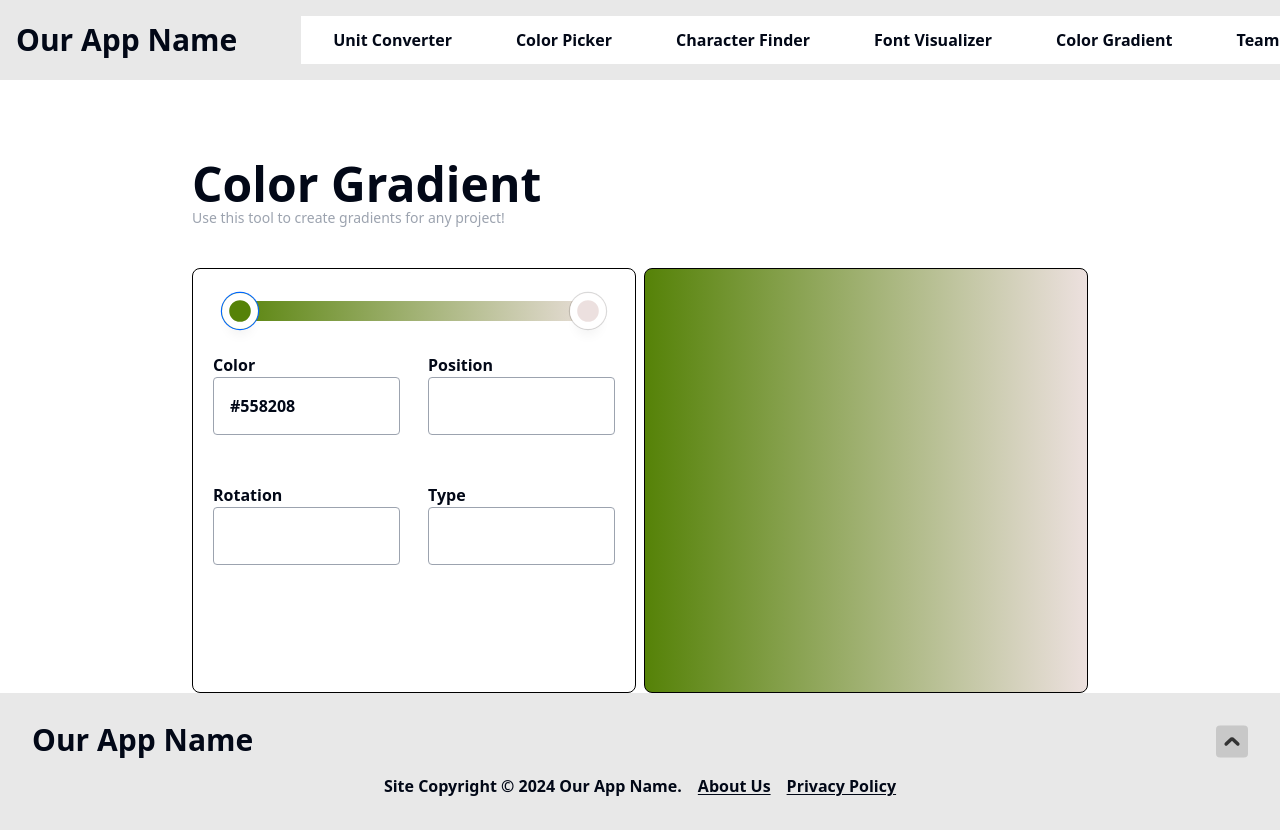
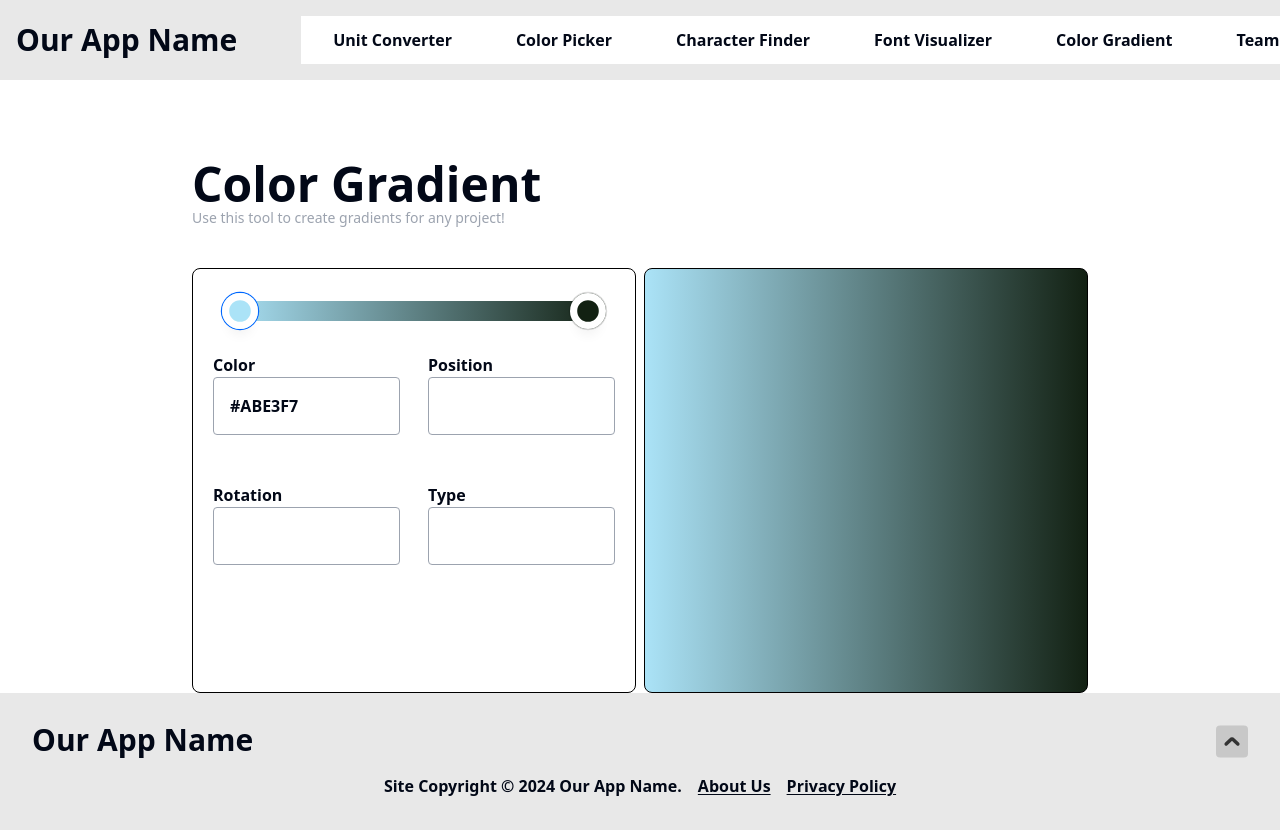
Before and after one commit to chingu-voyages/devex.tools, a React (Vite) app in the folder fetools-app/: page /color-gradient in a window 1280 px wide. Shown: the top 830 px of the page. Built offline with nearby package versions, Linux system fonts and the light colour scheme.

Commit message:
Handles work as intended, Color input sync to handles
Color input shows hex values, also updating the hex values update the color gradient of current handle

```diff
--- a/fetools-app/src/components/ColorGradientInterface.jsx
+++ b/fetools-app/src/components/ColorGradientInterface.jsx
@@ -2,21 +2,22 @@ import { useRef, useState, useEffect } from "react"
 import tinycolor from "tinycolor2";
 
 export default function ColorGradientInterface({
-    showValues,
-    handleColorChange
+    inputValue,
+    handleColorInputChange
 }){
 
-    const [displayData, setDisplayData] = useState(showValues)
-    const [inputValue, setInputValue] = useState({
-        color: showValues.color
-    });
+    const [displayData, setDisplayData] = useState(inputValue)
+    const [lastValidData, setLastValidData] = useState(inputValue)
 
     const colorInputRef = useRef()
 
     // Update displayData when showValues changes
     useEffect(() => {
-        setDisplayData(showValues);
-    }, [showValues]);
+        setDisplayData(inputValue);
+        if (tinycolor(inputValue.color).isValid()) {
+            setLastValidData({...lastValidData, color: tinycolor(inputValue.color).toHexString()});
+        }
+    }, [inputValue]);
 
     // Ensure input fields reflect the updated displayData
     useEffect(() => {
@@ -33,7 +34,7 @@ export default function ColorGradientInterface({
                 ref={colorInputRef}
                 defaultValue={displayData.color}
                 onChange={handleColorInputChange}
-                placeholder={displayData.color}
+                placeholder={lastValidData.color || displayData.color}
                 type="text"
                 className="rounded-sm border border-gray-400 p-4 uppercase"/>
             </label>
@@ -50,18 +51,4 @@ export default function ColorGradientInterface({
         </>
     )
 
-    function isValidHexColor(color){
-        return tinycolor(color).isValid();
-    }
-
-    function handleColorInputChange(evt){
-        const newColor = evt.target.value;
-        setInputValue({...inputValue, color: newColor}); // Update input value
-
-        console.log(isValidHexColor(newColor))
-
-        if (isValidHexColor(newColor)) {
-            handleColorChange(newColor); // Pass the new color to the parent component
-        }
-    };
 }
--- a/fetools-app/src/components/ColorGradientSlider.jsx
+++ b/fetools-app/src/components/ColorGradientSlider.jsx
@@ -1,12 +1,13 @@
 import {  useState } from "react"
+import tinycolor from "tinycolor2"
 
 export default function ColorGradientSlider({
     colorsArr,
     updatedColors,
-    getHexColor,
     handleSetUpdatedColors,
     updateCSSValues,
-    handleSetCurrentKnob
+    handleSetCurrentKnob,
+    handleSetInputValue
 }){
 
     const [activeIndex, setActiveIndex] = useState(0)
@@ -45,7 +46,7 @@ export default function ColorGradientSlider({
                         data-color={updatedColors[i]}
                         type="range" min='0' max='100' step='1'
                         defaultValue={defaultValue}
-                        onChange={handleOnChange}
+                        onChange={(evt)=>handleOnChange(evt)}
                         onFocus={handleOnFocus}
                         className={`thumb slider absolute ${currentIndex===i?'isActive z-10':''}`}></input>
                 </label>
@@ -66,8 +67,15 @@ export default function ColorGradientSlider({
 
         const currentThumbElement = evt.target;
         const currentThumbColor = currentThumbElement.dataset.color
+
+        if(currentThumbColor!==updatedColors[evt.target.id]){
+            currentThumbElement.dataset.color = updatedColors[evt.target.id]
+        }
+
         const siblings = isThereSiblings()
         const currentThumbValue = parseInt(currentThumbElement.value)
+
+        console.log(tinycolor(currentThumbColor).toHexString(), ' inside Change')
 
         checkKnobValues()
 
@@ -89,6 +97,7 @@ export default function ColorGradientSlider({
         }
 
         function checkKnobValues(){
+
             if(siblings.next){
                 const nextValue = parseInt(siblings.next.value)
 
@@ -163,6 +172,9 @@ export default function ColorGradientSlider({
 
         currentThumbElement.classList.add('isActive', 'z-10')
 
+        console.log(tinycolor(currentThumbElement.dataset.color).toHexString())
+
+        handleSetInputValue('color', currentThumbElement.dataset.color)
         handleSetActiveIndex(currentThumbElement.id)
         handleSetCurrentKnob(currentThumbElement)
     }
--- a/fetools-app/src/pages/ColorGradient.jsx
+++ b/fetools-app/src/pages/ColorGradient.jsx
@@ -6,23 +6,21 @@ import ToolHeaderSection from "../components/ToolsLayout/ToolHeaderSection";
 import ToolHeading from "../components/ToolsLayout/ToolHeading";
 import ColorGradientInterface from "../components/ColorGradientInterface";
 
-const colorsArr = [
-    getRandomColor(), getRandomColor()
-]
+export default function ColorGradient(){
 
-export default function ColorGradient(){
+    const [colorsArr, setColorsArr] = useState([
+        getRandomColor(), getRandomColor()
+    ])
 
     const [updatedColors, setUpdatedColors] = useState(colorsArr)
     const [currentKnob, setCurrentKnob] = useState(false)
 
-    console.log(getHexString(updatedColors[0]))
+    const [inputValue, setInputValue] = useState({color: getHexString(updatedColors[0])});
 
-    const showValues = {
-        color: currentKnob?getHexString(currentKnob.dataset.color):getHexString(updatedColors[0])
-    }
+    console.log(getHexString(updatedColors[0]) + ' Color Gradient')
 
-    updateCSSValues('--color1-thumb', colorsArr[0])
-    updateCSSValues('--color2-thumb', colorsArr[1])
+    updateCSSValues('--color1-thumb', updatedColors[0])
+    updateCSSValues('--color2-thumb', updatedColors[1])
     updateCSSValues('--color1-gradient', updatedColors[0])
     updateCSSValues('--color2-gradient', updatedColors[1])
 
@@ -41,11 +39,12 @@ export default function ColorGradient(){
                 handleSetUpdatedColors={handleSetUpdatedColors}
                 updateCSSValues={updateCSSValues}
                 handleSetCurrentKnob={handleSetCurrentKnob}
+                handleSetInputValue={handleSetInputValue}
                 />
 
                 <ColorGradientInterface
-                showValues={showValues}
-                handleColorChange={handleColorChange}
+                inputValue={inputValue}
+                handleColorInputChange={handleColorInputChange}
                 />
             </div>
 
@@ -67,19 +66,40 @@ export default function ColorGradient(){
 
     function handleColorChange(newColor){
         // Assuming updatedColors is an array with two color values
-        console.log(newColor)
         const newColorsArr = [...updatedColors];
 
         if(!currentKnob){
             newColorsArr[0] = getHslString(newColor);
             console.log(newColorsArr)
             setUpdatedColors(newColorsArr);
+            setColorsArr(newColorsArr)
             return
         }
+
         newColorsArr[currentKnob.id] = getHslString(newColor); // Update the color at the current knob index
         setUpdatedColors(newColorsArr); // Update the colors state
+        setColorsArr(newColorsArr);
     }
 
+    function handleColorInputChange(evt){
+
+        const newColor = evt.target.value;
+
+        setInputValue({...inputValue, color: newColor}); // Update input value
+
+        if (isValidHexColor(newColor)) {
+
+            handleColorChange(newColor); // Pass the new color to the parent component
+        }
+    }
+
+    function handleSetInputValue(key, value){
+        if(key==='color'){
+            setInputValue({...inputValue,[key]: getHexString(value)})
+            return
+        }
+        setInputValue({...inputValue,[key]: value})
+    }
 }
 
 function getRandomColor(){
@@ -113,3 +133,7 @@ function getHslString(color){
     const currentHexColor = tinycolor(color).toHslString()
     return currentHexColor
 }
+
+function isValidHexColor(color){
+    return tinycolor(color).isValid();
+}
```
